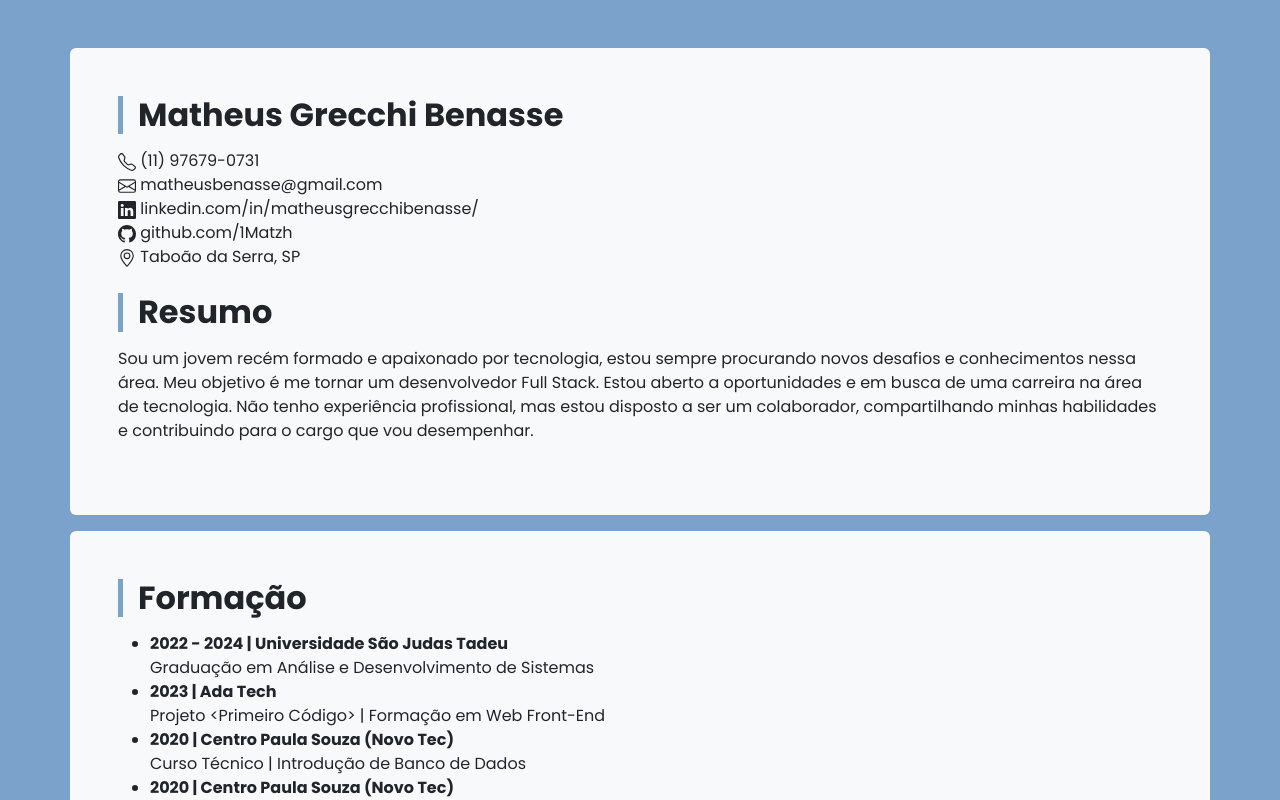
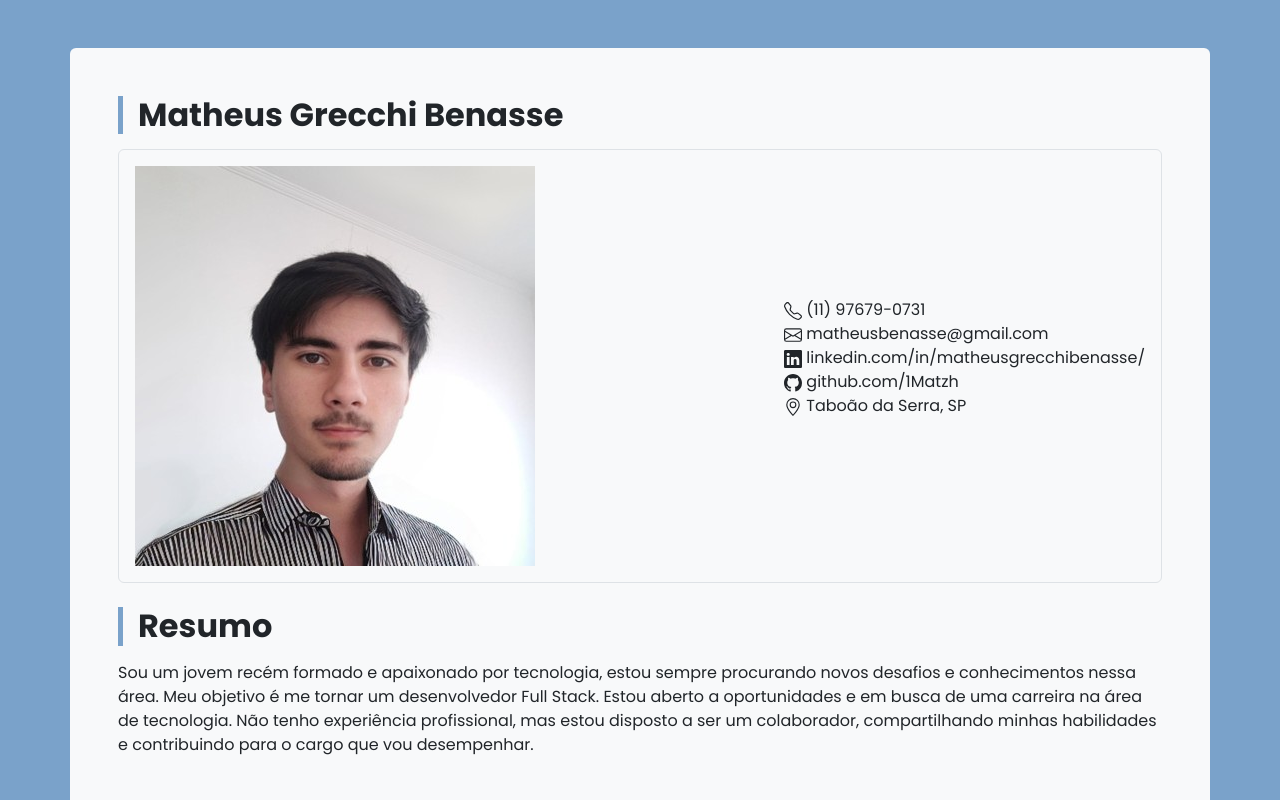
Before and after one commit to 1Matzh/1matzh-curriculum, a React (Vite) app: page / in a window 1280 px wide. Shown: the top 800 px of the page. Built offline with nearby package versions, Linux system fonts and the light colour scheme.

Commit message:
Adicionado foto

```diff
--- a/src/components/Contact.jsx
+++ b/src/components/Contact.jsx
@@ -4,6 +4,8 @@ import { Telephone, GeoAlt, Envelope, Linkedin, Github } from 'react-bootstrap-i
 const Contact = () => (
   <div className="mb-4">
     <h2 className="title-border">Matheus Grecchi Benasse</h2>
+    <div className="list p-3 border rounded">
+      <img className='photo' src="src/imgs/photo.jpg" alt="Minha foto" />
       <p>
         <Telephone size={18} /> (11) 97679-0731<br />
         <Envelope size={18} /> matheusbenasse@gmail.com<br />
@@ -12,6 +14,7 @@ const Contact = () => (
         <GeoAlt size={18} /> Taboão da Serra, SP
       </p>
     </div>
+  </div>
 );
 
 export default Contact;
```
Also changed, not shown: src/imgs/photo.jpg (added). Lines whose indentation alone changed are shown as unchanged.
